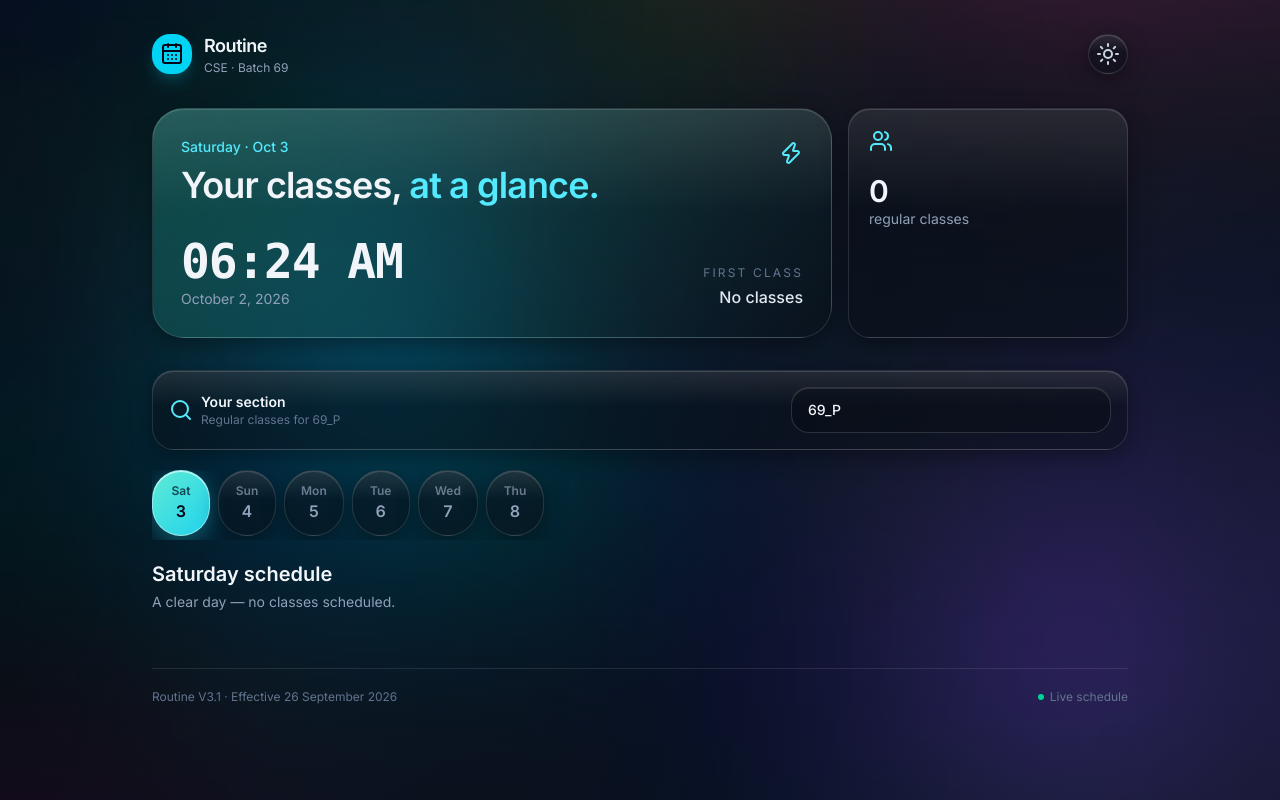
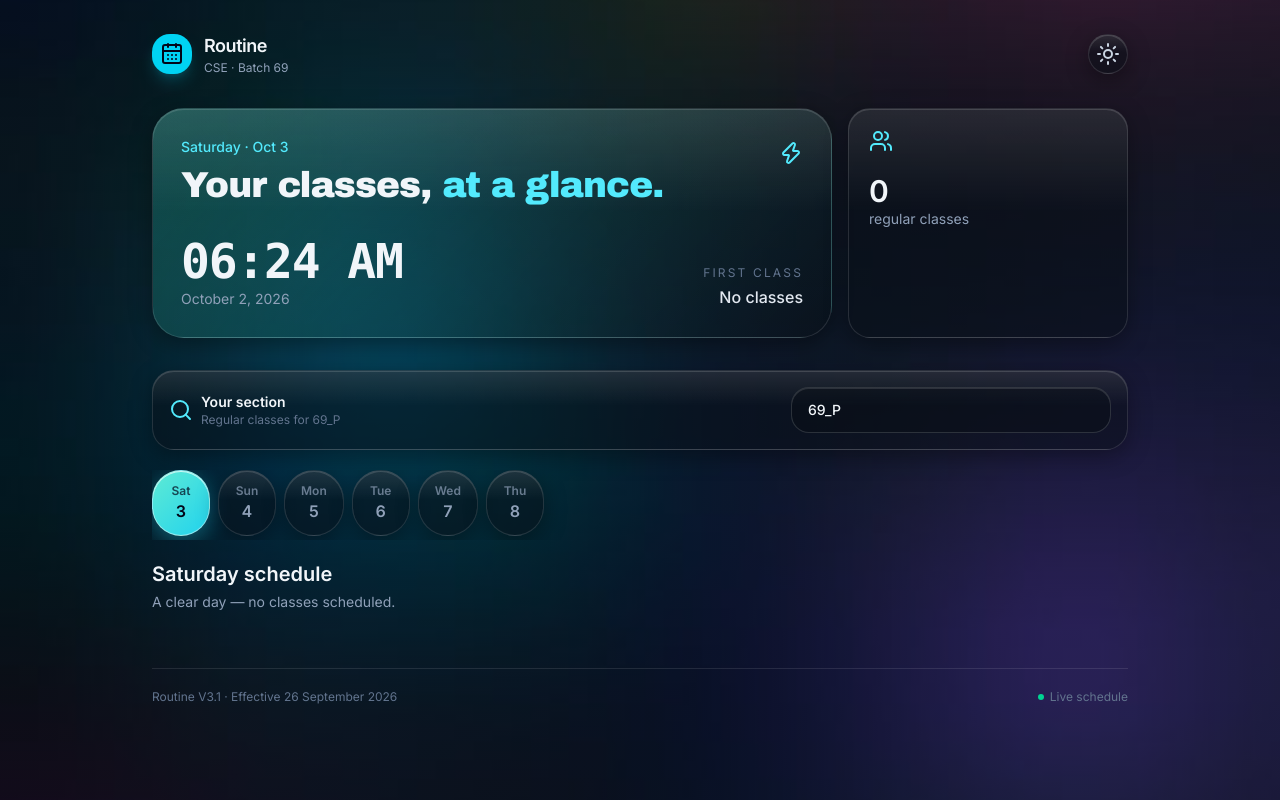
Before and after one commit to Darkedgeblood/routine-scrapper-max, a Next.js app: page / in a window 1280 px wide. Built offline with nearby package versions, Linux system fonts and the light colour scheme.

Commit message:
Add Archivo Black font to page component

```diff
--- a/app/page.tsx
+++ b/app/page.tsx
@@ -2,8 +2,16 @@
 
 import { Fragment, useEffect, useMemo, useRef, useState } from 'react'
 import { CalendarDays, ChevronRight, Coffee, MapPin, Moon, Search, Sun, Users, Zap } from 'lucide-react'
+import { Archivo_Black } from 'next/font/google' // <-- ADD THIS
+
+// Initialize Archivo Black (it only has a '400' weight)
+const archivoBlack = Archivo_Black({
+  weight: '400',
+  subsets: ['latin']
+}) // <-- ADD THIS
 
 type RoutineItem = {
+// ... rest of your code stays the same
   id: string
   day: string
   startTime: string
@@ -238,7 +246,7 @@ export default function Page() {
               <div className="flex items-start justify-between gap-4">
                 <div>
                   <p className="text-sm font-medium text-cyan-700 dark:text-cyan-300">{FULL_DAYS[selectedDay]}{selectedDateLabel ? ` · ${selectedDateLabel}` : ''}</p>
-                  <h1 className="mt-2 text-3xl font-semibold tracking-tight sm:text-4xl">
+                  <h1 className={`mt-2 text-3xl tracking-tight sm:text-4xl ${archivoBlack.className}`}>
                     Your classes, <span className="text-cyan-700 dark:text-cyan-300">at a glance.</span>
                   </h1>
                 </div>
```
